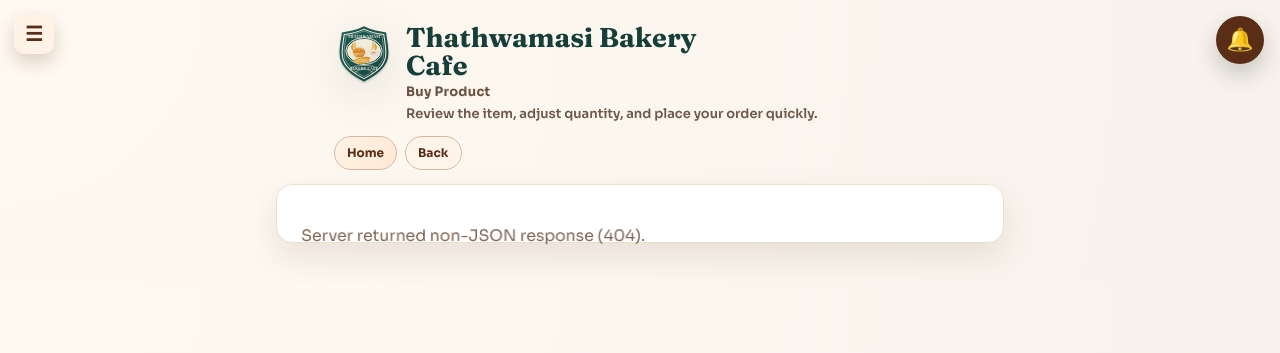
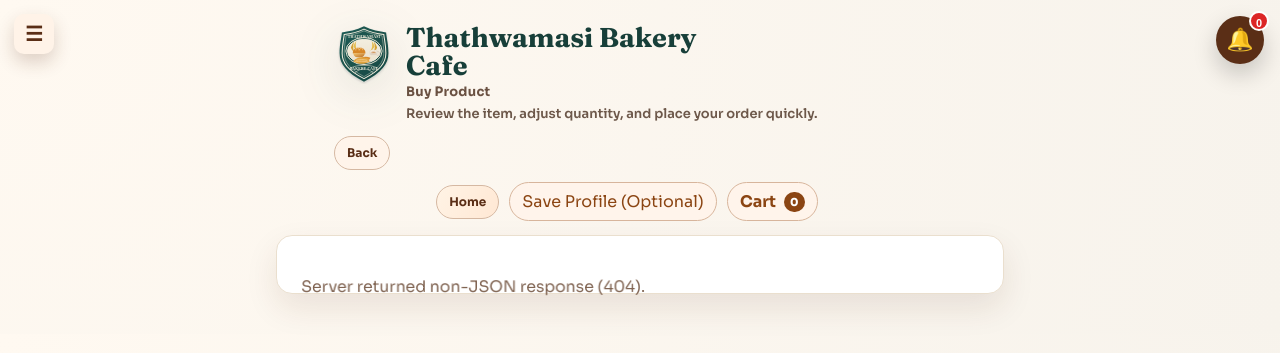
Before and after one commit to AnujMishra77000/suneil_cafe, a Django app: page /buy/1/ in a window 1280 px wide. Shown: the top 353 px of the page. Run offline with Django 5.2, Linux system fonts and the light colour scheme; data that the repository does not hold is empty; parts of the project's set-up code (start-up, migrations or seed data) failed here and were passed over; some libraries are stand-ins or nearby versions.

Commit message:
New_16 commit

```diff
--- a/products/static/products/buy_product.css
+++ b/products/static/products/buy_product.css
@@ -21,6 +21,57 @@ body {
     max-width: 760px;
     margin: 0 auto;
     padding: 24px 16px 40px;
+}
+
+
+.top-actions {
+    display: flex;
+    flex-wrap: wrap;
+    align-items: center;
+    justify-content: flex-end;
+    gap: 10px;
+}
+
+.profile-btn,
+.cart-link {
+    text-decoration: none;
+    border: 1px solid #d7b59c;
+    padding: 8px 12px;
+    border-radius: 999px;
+    background: rgba(255, 244, 234, 0.95);
+    color: var(--brand);
+    font-weight: 700;
+    transition: transform 180ms ease, box-shadow 180ms ease;
+}
+
+.profile-btn {
+    cursor: pointer;
+    font: inherit;
+}
+
+.profile-btn:hover,
+.cart-link:hover {
+    transform: translateY(-1px);
+    box-shadow: 0 8px 14px rgba(84, 42, 20, 0.12);
+}
+
+.cart-link {
+    display: inline-flex;
+    align-items: center;
+    gap: 8px;
+}
+
+.cart-count {
+    min-width: 20px;
+    height: 20px;
+    display: inline-grid;
+    place-items: center;
+    padding: 0 6px;
+    border-radius: 999px;
+    background: var(--brand);
+    color: #fff;
+    font-size: 11px;
+    font-weight: 800;
 }
 
 .back-link {
@@ -120,6 +171,10 @@ body {
 .buy-header {
     margin-bottom: 14px;
     padding-left: 58px;
+    display: flex;
+    justify-content: space-between;
+    align-items: flex-start;
+    gap: 12px;
 }
 
 .buy-header .site-lockup {
@@ -130,9 +185,19 @@ body {
     gap: 5px;
 }
 
+.buy-header .top-leading {
+    flex: 1;
+}
+
 @media (max-width: 720px) {
     .buy-header {
         padding-left: 46px;
+        flex-direction: column;
+    }
+
+    .top-actions {
+        width: 100%;
+        justify-content: flex-start;
     }
 
     .qty-row {
@@ -153,6 +218,11 @@ body {
         padding-left: 40px;
     }
 
+    .top-actions > * {
+        width: 100%;
+        justify-content: center;
+    }
+
     .buy-card {
         padding: 14px;
     }
--- a/products/static/products/buy_product.js
+++ b/products/static/products/buy_product.js
@@ -1,8 +1,19 @@
 const OWNER_PHONE = "7700010890";
 const MAX_QTY = 25;
 
+const state = {
+    profile: {
+        name: "",
+        phone: "",
+        whatsapp_no: ""
+    },
+    cart_phone: ""
+};
+
 const productId = Number(document.body.dataset.productId || 0);
 const buyCardEl = document.getElementById("buyCard");
+const profileBtnEl = document.getElementById("profileBtn");
+const cartCountEl = document.getElementById("cartCount");
 
 function normalizeQty(value) {
     const qty = Number(value || 1);
@@ -15,12 +26,45 @@ function generateCartPhone() {
     return `9${String(base).slice(0, 9)}`;
 }
 
+function readProfile() {
+    const raw = localStorage.getItem("thathwamasi_profile");
+    if (!raw) return;
+    try {
+        const profile = JSON.parse(raw);
+        if (profile.name && profile.phone && profile.whatsapp_no) {
+            state.profile = profile;
+            if (profileBtnEl) profileBtnEl.textContent = `Deliver to ${profile.name}`;
+        }
+    } catch (e) {
+        console.error(e);
+    }
+}
+
+function askProfile() {
+    const name = prompt("Enter your name");
+    if (!name) return false;
+    const phone = prompt("Enter phone number");
+    if (!phone) return false;
+    const whatsapp = prompt("Enter WhatsApp number");
+    if (!whatsapp) return false;
+
+    state.profile = {
+        name: name.trim(),
+        phone: phone.trim(),
+        whatsapp_no: whatsapp.trim()
+    };
+    localStorage.setItem("thathwamasi_profile", JSON.stringify(state.profile));
+    if (profileBtnEl) profileBtnEl.textContent = `Deliver to ${state.profile.name}`;
+    return true;
+}
+
 function getOrCreateCartPhone() {
     let cartPhone = localStorage.getItem("thathwamasi_cart_phone");
     if (!cartPhone) {
         cartPhone = generateCartPhone();
         localStorage.setItem("thathwamasi_cart_phone", cartPhone);
     }
+    state.cart_phone = cartPhone;
     return cartPhone;
 }
 
@@ -52,6 +96,21 @@ async function apiPost(url, payload) {
     }
     if (!res.ok) throw new Error(data.error || data.detail || `Request failed (${res.status})`);
     return data;
+}
+
+async function refreshCartCount() {
+    const cartPhone = getOrCreateCartPhone();
+    if (!cartPhone) {
+        if (cartCountEl) cartCountEl.textContent = "0";
+        return;
+    }
+    try {
+        const cart = await apiGet(`/api/cart/view/?phone=${encodeURIComponent(cartPhone)}`);
+        const count = Number(cart.total_items || 0);
+        if (cartCountEl) cartCountEl.textContent = Number.isFinite(count) ? String(count) : "0";
+    } catch {
+        if (cartCountEl) cartCountEl.textContent = "0";
+    }
 }
 
 function renderProduct(product) {
@@ -110,6 +169,7 @@ function renderProduct(product) {
                 product_id: product.id,
                 quantity: qty,
             });
+            await refreshCartCount();
             window.location.href = "/billing/";
         } catch (err) {
             alert(err.message || "Unable to proceed");
@@ -120,6 +180,10 @@ function renderProduct(product) {
 }
 
 async function bootstrap() {
+    readProfile();
+    getOrCreateCartPhone();
+    await refreshCartCount();
+
     if (!productId) {
         buyCardEl.innerHTML = '<div class="state">Invalid product.</div>';
         return;
@@ -133,4 +197,6 @@ async function bootstrap() {
     }
 }
 
+if (profileBtnEl) profileBtnEl.addEventListener("click", askProfile);
+
 bootstrap();
--- a/products/templates/products/buy_product.html
+++ b/products/templates/products/buy_product.html
@@ -21,7 +21,7 @@
     </script>
     <link rel="stylesheet" href="{% static 'products/page_fx.css' %}?v=20260228-fx1" />
     <script defer src="{% static 'products/page_fx.js' %}?v=20260228-fx1"></script>
-    <link rel="stylesheet" href="{% static 'products/buy_product.css' %}?v=20260228-brand2" />
+    <link rel="stylesheet" href="{% static 'products/buy_product.css' %}?v=20260228-brand3" />
     <link rel="stylesheet" href="{% static 'products/brand.css' %}?v=20260228-brand3" />
     <link rel="stylesheet" href="{% static 'products/customer_menu.css' %}?v=20260228-brand1" />
     <link rel="stylesheet" href="{% static 'notifications/notification_bell.css' %}?v=20260224-2" />
@@ -39,6 +39,7 @@
 
     <main class="buy-wrap">
         <header class="buy-header" data-fx>
+            <div class="top-leading">
                 <div class="site-lockup site-lockup--compact">
                     <img class="site-logo site-logo--compact" src="{% static 'products/images/thathwamasi-badge.svg' %}" alt="Thathwamasi Bakery Cafe logo" />
                     <div class="site-copy">
@@ -48,15 +49,23 @@
                     </div>
                 </div>
                 <div class="page-nav-chips">
+                    <a href="javascript:history.back()" class="page-nav-chip">Back</a>
+                </div>
+            </div>
+            <div class="top-actions">
                 <a href="/" class="page-nav-chip page-nav-chip--home">Home</a>
-                <a href="javascript:history.back()" class="page-nav-chip">Back</a>
+                <button id="profileBtn" class="profile-btn">Save Profile (Optional)</button>
+                <a href="/billing/" class="cart-link">
+                    Cart
+                    <span id="cartCount" class="cart-count">0</span>
+                </a>
             </div>
         </header>
         <section class="buy-card" id="buyCard" data-fx>
             <div id="stateText" class="state">Loading product...</div>
         </section>
     </main>
-    <script src="{% static 'products/buy_product.js' %}?v=20260228-brand1"></script>
+    <script src="{% static 'products/buy_product.js' %}?v=20260228-brand2"></script>
     <script src="{% static 'products/customer_menu.js' %}?v=20260224-1"></script>
     <script src="{% static 'notifications/notification_bell.js' %}?v=20260224-2"></script>
     <script>
--- a/products/templates/products/storefront_category.html
+++ b/products/templates/products/storefront_category.html
@@ -48,11 +48,11 @@
                 </div>
             </div>
             <div class="page-nav-chips">
-                <a href="/" class="page-nav-chip page-nav-chip--home">Home</a>
                 <a href="/{{ section_name }}/" class="page-nav-chip">Back to {{ section_title }}</a>
             </div>
         </div>
         <div class="top-actions">
+            <a href="/" class="page-nav-chip page-nav-chip--home">Home</a>
             <button id="profileBtn" class="profile-btn">Save Profile (Optional)</button>
             <a href="/billing/" class="cart-link">
                 Cart
--- a/products/templates/products/storefront_section.html
+++ b/products/templates/products/storefront_section.html
@@ -46,11 +46,10 @@
                     <p class="page-context">{{ section_title }}</p>
                 </div>
             </div>
-            <div class="page-nav-chips">
-                <a href="/" class="page-nav-chip page-nav-chip--home">Home</a>
-            </div>
+
         </div>
         <div class="top-actions">
+            <a href="/" class="page-nav-chip page-nav-chip--home">Home</a>
             <button id="profileBtn" class="profile-btn">Save Profile (Optional)</button>
             <a href="/billing/" class="cart-link">
                 Cart
```
Lines whose indentation alone changed are shown as unchanged.
